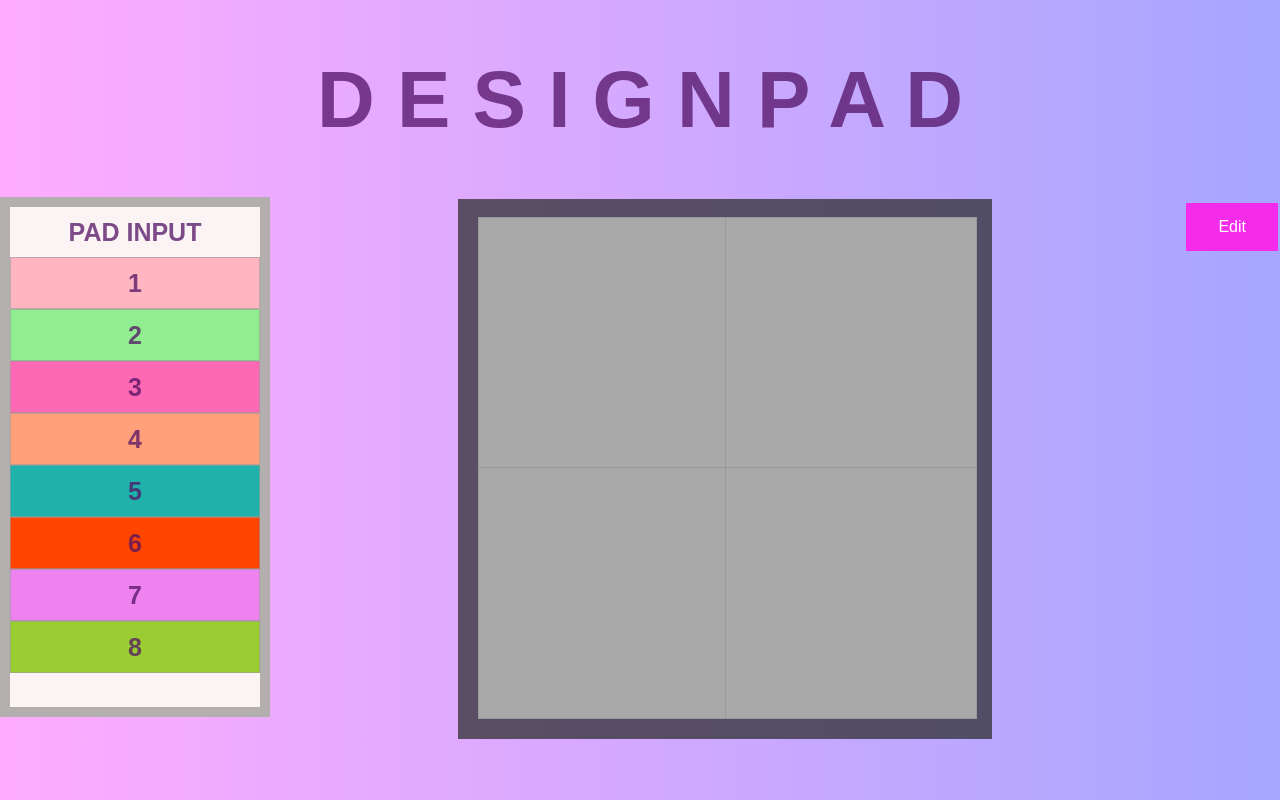
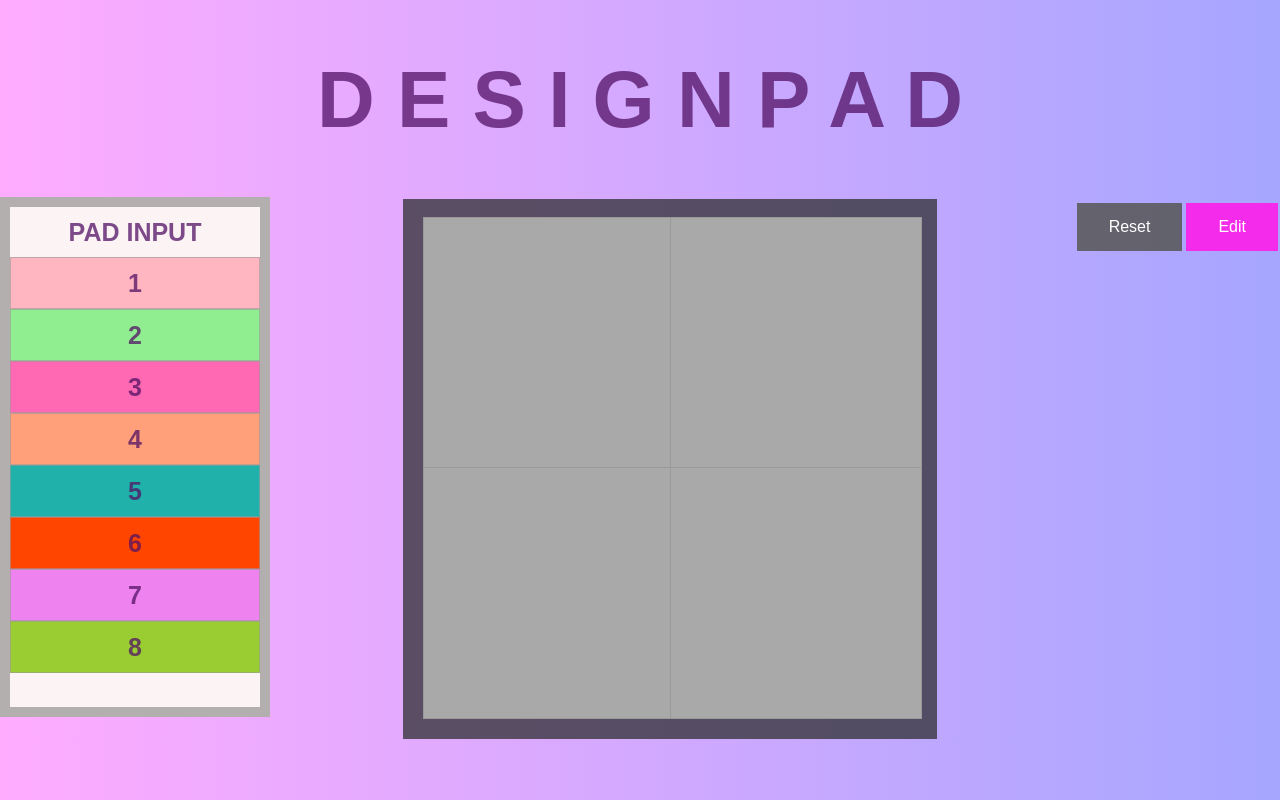
Before and after one commit to 464squad/design-pad, a React (Create React App) app: page / in a window 1280 px wide. Both pictures are taken after a click on the button "Edit". Built offline with nearby package versions, Linux system fonts and the light colour scheme.

Commit message:
adding reset logic

```diff
--- a/src/components/DesignBoard.js
+++ b/src/components/DesignBoard.js
@@ -1,6 +1,8 @@
 import React, { Component } from 'react'
 import "./style.css"
+
 const sqaures_background= ["DarkGray", "DarkGray", "DarkGray","DarkGray"]
+
 class DesignBoard extends Component {
 
 
@@ -10,39 +12,28 @@ class DesignBoard extends Component {
        let padInputColor= null;
         this.state = {
              squares: Array(4).fill(null),
-
-
             }
     }
 
     drop=(ev)=>{
         ev.preventDefault();
         var data = ev.dataTransfer.getData("text");
-        //console.log("in drop: "+data)
-        console.log(ev.target)
+        //console.log(ev.target)
         //ev.target.appendChild(document.getElementById(data));
+
         this.padInputColor = document.getElementById(data).style.backgroundColor
-
         //console.log("final padInput--" +this.padInputColor)
-       ev.target.style.backgroundColor = this.padInputColor
+        // ev.target.style.backgroundColor = this.padInputColor
 
 
         const div_index = ev.target.id
-     //console.log("div id -"+div_index)
-
-
         const squareWithChange = this.state.squares.slice()
-
         squareWithChange[div_index] = "changed"
         //console.log(squareWithChange)
 
       const squaresBackground = sqaures_background
       squaresBackground[div_index] = this.padInputColor
-
-      console.log(squaresBackground)
-
-
-
+      //console.log(squaresBackground)
  this.setState({
           squares: squareWithChange,
       })
@@ -60,22 +51,43 @@ class DesignBoard extends Component {
         const style = {
              background: bck_clr,
         }
-         console.log(style)
+
+        // console.log(style_restet)
 
         const mode = this.props.mode
+        const reset = this.props.reset
 
-        if(mode === false){
+        if(mode === false){  /*in view mode*/
             return(
             <div id= {i}  className= "square" style={style}>
             </div>
             )
      }
+       else if(mode === true && reset !== true) {
             return (           /*in edit mode*/
               <div  id= {i}  className= "square" style={style}
                 onDrop= {this.drop}  onDragOver={this.allowDrop}>
                </div>
+
             )
         }
+       else if(mode === true && reset === true)
+        {
+            sqaures_background[i] = "DarkGray"
+            const style1={
+                background: sqaures_background[i]
+            }
+
+            return(
+                <div id= {i}  className= "square" style={style1} >
+                </div>
+                )
+        }
+
+    }
+
+
+
     render() {
 
         return (
--- a/src/components/DesignContainer.js
+++ b/src/components/DesignContainer.js
@@ -2,18 +2,44 @@ import React, { Component } from 'react'
 import DesignBoard from "./DesignBoard"
 import PadInput from "./PadInput"
 import "./style.css"
+
+
 class DesignContainer extends Component {
     constructor(props) {
         super(props)
 
         this.state = {
-             mode: false    /*not in edit mode*/
+             mode: false ,   /*not in edit mode*/
+             reset: false
         }
     }
     handleEdit=()=>{
        this.setState(prevState =>({
            mode: !prevState.mode
        }))
+       if(this.state.mode === false)
+       {
+           this.setState({
+               reset: false
+           })
+       }
+
+
+    }
+
+    handleReset=()=>{
+
+        //console.log("in handlereset")
+         this.setState(prevState =>({
+            reset: !prevState.reset
+        }))
+
+
+
+
+
+
+
     }
     render() {
         console.log("in design container")
@@ -44,6 +70,11 @@ class DesignContainer extends Component {
                 <div>
                 <button className="edit-active" onClick ={this.handleEdit}>Edit</button>
                 </div>
+                <div>
+                    <button id="resbtn"
+                    className={`${this.state.reset ? "edit-active" : "button"}`}
+                    onClick={this.handleReset}>Reset</button>
+                </div>
 
                 <div>
                 <PadInput/>
@@ -51,7 +82,7 @@ class DesignContainer extends Component {
 
                 <div className="board">
                 <div className = "design-board">
-                <DesignBoard mode ={this.state.mode}/>
+                <DesignBoard mode ={this.state.mode}  reset={this.state.reset}/>
                 </div>
                 <div>
 
--- a/src/components/PadInput.js
+++ b/src/components/PadInput.js
@@ -33,6 +33,7 @@ export class PadInput extends Component {
            <div id = "clr7" style={{border: "1px solid #9999", backgroundColor:"Violet"}} draggable={true} onDragStart={this.drag}>7</div>
            <div id = "clr8" style={{border: "1px solid #9999",backgroundColor:"yellowgreen"}}draggable={true} onDragStart={this.drag}>8</div>
            </div>
+
            </div>
 
 
```
Lines whose indentation alone changed are shown as unchanged.
